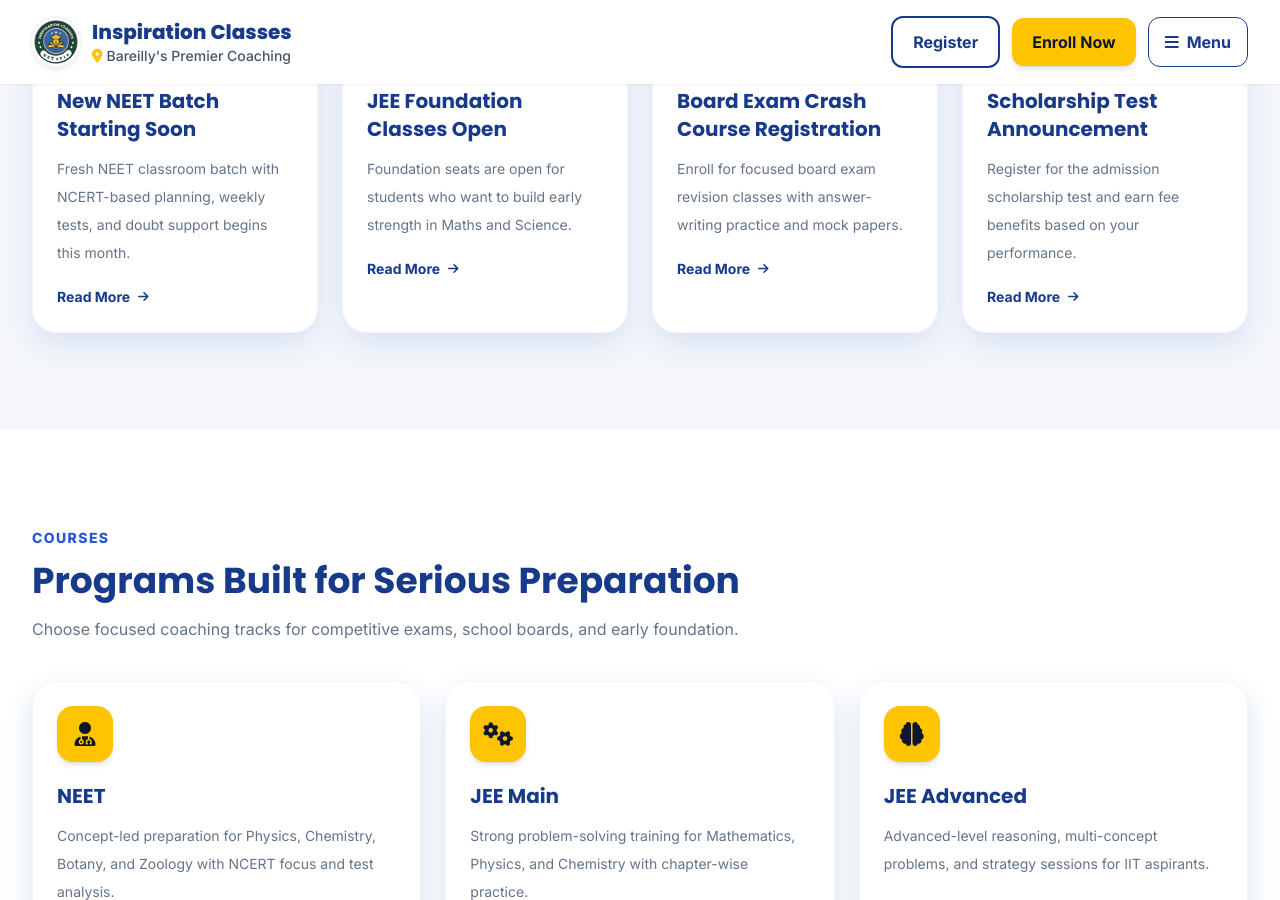
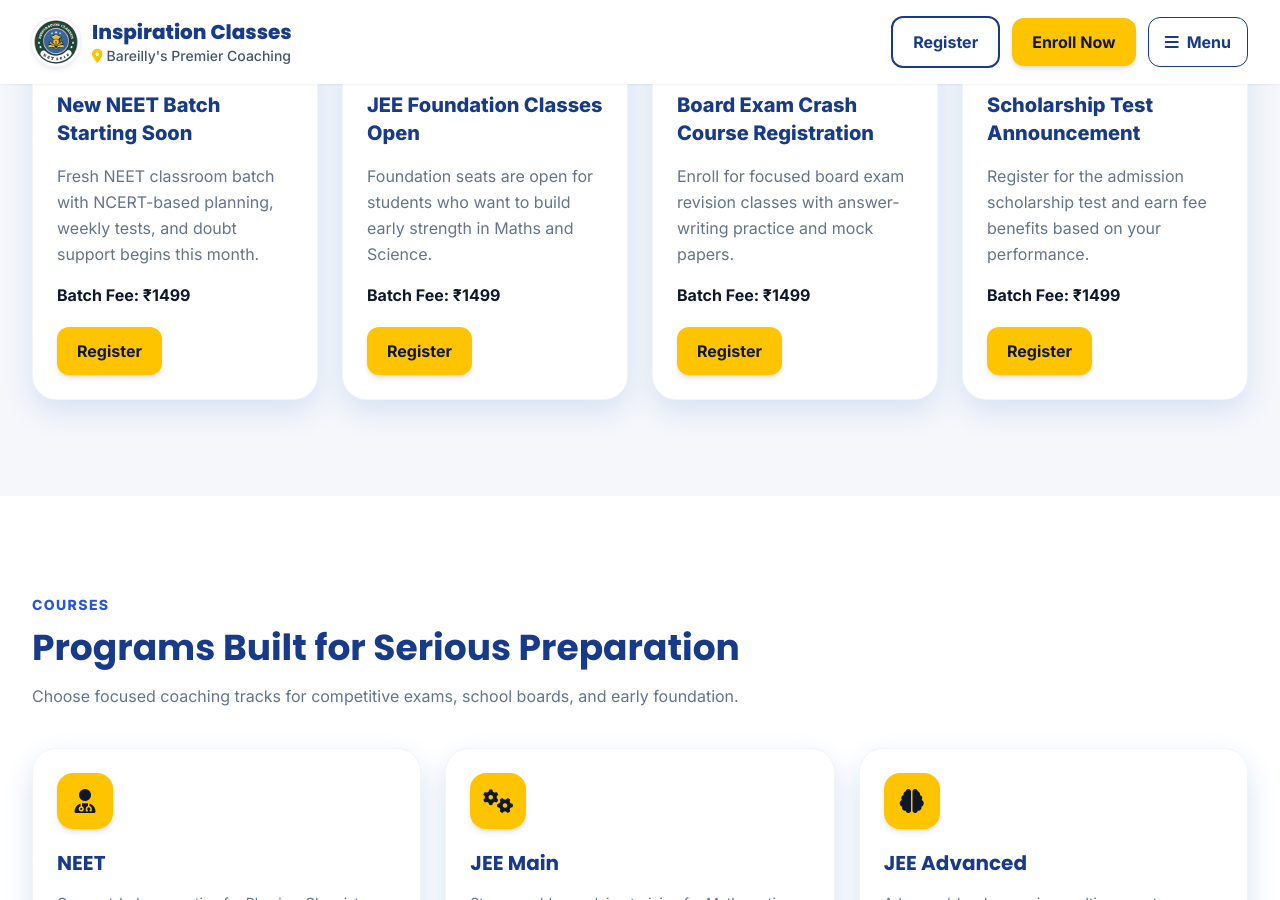
Before and after one commit to radhikayowin-bot/inspiration-classes, a Jekyll site: the page built from index.html, in a window 1280 px wide and 900 px high, scrolled down 1829 px. Built offline with Jekyll 4.4.1, drawn with Linux system fonts in a browser that asks for light colours; nearby versions of some CDN libraries.

Commit message:
Update announcement cards with fee and register button

```diff
--- a/_includes/announcement-card.html
+++ b/_includes/announcement-card.html
@@ -1,6 +1,7 @@
 <article class="h-full rounded-3xl border border-slate-100 bg-white p-6 shadow-soft transition duration-300 hover:-translate-y-1.5 hover:shadow-premium">
-  <time class="inline-flex items-center gap-2 text-sm font-bold text-primary" datetime="{{ include.announcement.iso_date }}"><i class="fa-regular fa-calendar text-accent"></i>{{ include.announcement.date }}</time>
-  <h3 class="mt-4 font-heading text-xl font-bold text-primary">{{ include.announcement.title }}</h3>
-  <p class="mt-3 text-sm leading-7 text-textGray">{{ include.announcement.description }}</p>
-  <a class="mt-5 inline-flex items-center text-sm font-bold text-primary transition hover:text-brightBlue" href="{{ '/announcements/' | relative_url }}#{{ include.announcement.slug }}">Read More <i class="fa-solid fa-arrow-right ml-2 text-xs"></i></a>
+  <p class="inline-flex items-center gap-2 text-sm font-bold text-primary"><i class="fa-solid fa-calendar-days text-accent"></i>{{ include.announcement.date }}</p>
+  <h3 class="mt-5 text-xl font-extrabold text-primary">{{ include.announcement.title }}</h3>
+  <p class="mt-4 text-textGray leading-relaxed">{{ include.announcement.description }}</p>
+  <p class="mt-4 font-bold text-textDark">Batch Fee: &#8377;1499</p>
+  <a href="{{ '/registration/' | relative_url }}" class="mt-5 inline-flex w-full sm:w-auto items-center justify-center rounded-xl bg-accent px-5 py-3 font-bold text-textDark shadow-md transition hover:bg-accentLight">Register</a>
 </article>
```
